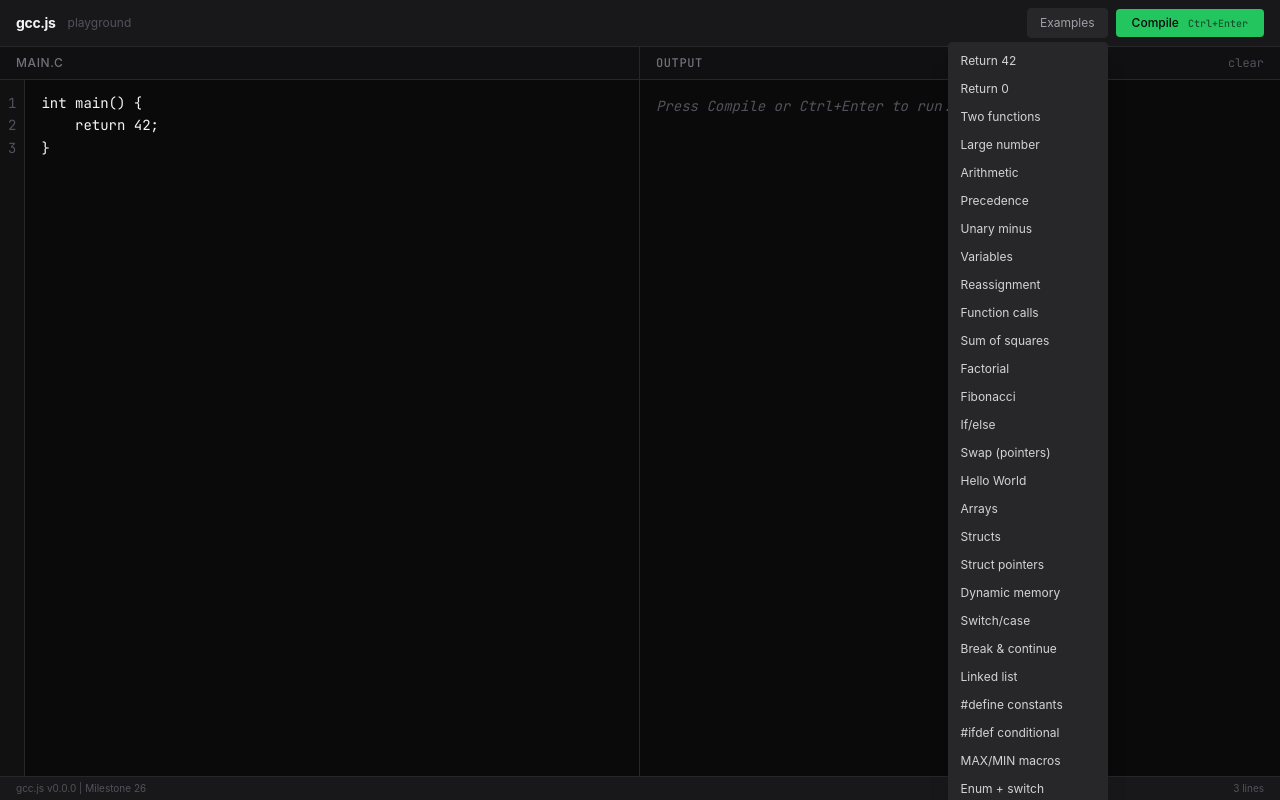
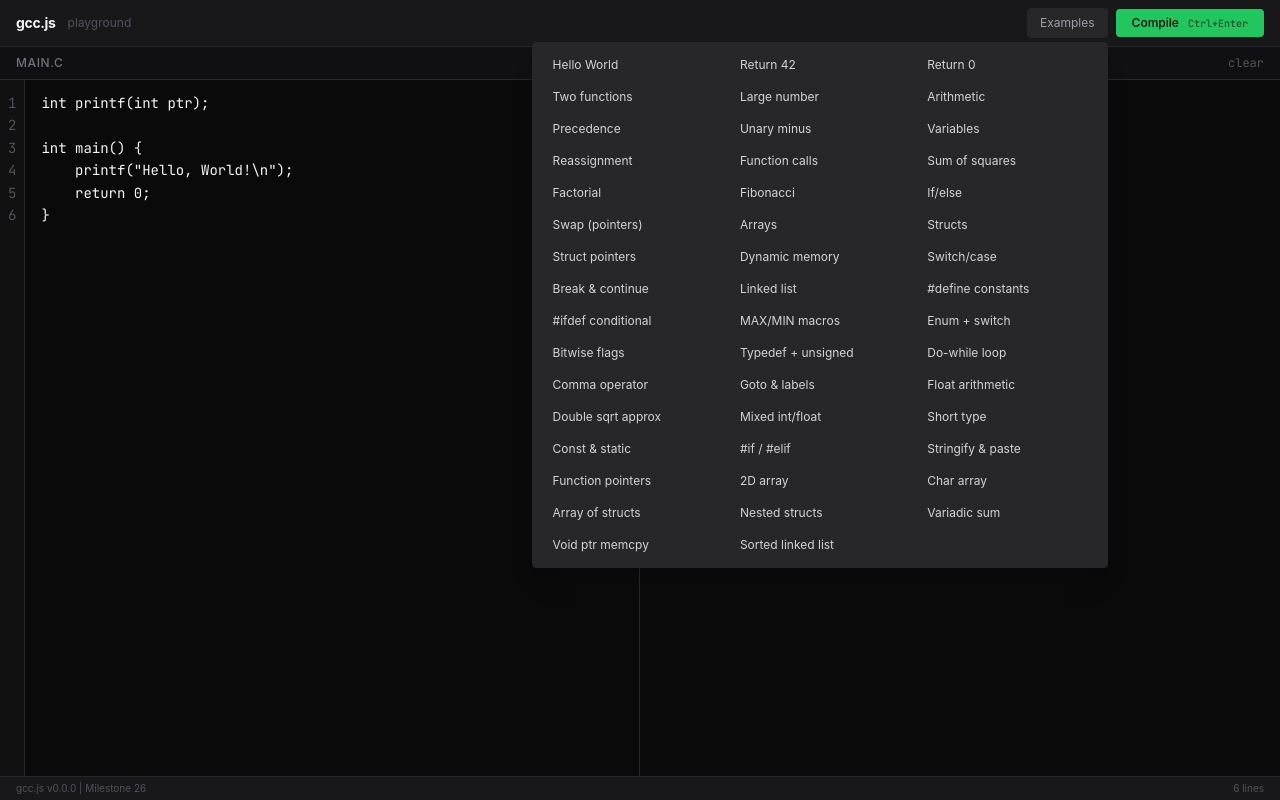
Before and after one commit to Prastavna/gcc.js, a Vue app in the folder playground/: page / in a window 1280 px wide. Both pictures are taken after a click on the button "Examples". Shown: the top 800 px of the page. Built offline with nearby package versions, Linux system fonts and the light colour scheme.

Commit message:
Example dropdown fix

```diff
--- a/playground/src/App.vue
+++ b/playground/src/App.vue
@@ -6,7 +6,7 @@ import type { OutputEntry } from './components/OutputPanel.vue'
 import Toolbar from './components/Toolbar.vue'
 import { compile } from 'gcc.js'
 
-const DEFAULT_CODE = `int main() {\n    return 42;\n}`
+const DEFAULT_CODE = `int printf(int ptr);\n\nint main() {\n    printf("Hello, World!\\n");\n    return 0;\n}`
 
 const code = ref(DEFAULT_CODE)
 const output = ref<OutputEntry[]>([])
--- a/playground/src/components/Toolbar.vue
+++ b/playground/src/components/Toolbar.vue
@@ -11,6 +11,10 @@ const emit = defineEmits<{
 }>()
 
 const examples: { label: string; code: string }[] = [
+  {
+    label: 'Hello World',
+    code: `int printf(int ptr);\n\nint main() {\n    printf("Hello, World!\\n");\n    return 0;\n}`,
+  },
   {
     label: 'Return 42',
     code: `int main() {\n    return 42;\n}`,
@@ -70,10 +74,6 @@ const examples: { label: string; code: string }[] = [
   {
     label: 'Swap (pointers)',
     code: `void swap(int *a, int *b) {\n    int tmp = *a;\n    *a = *b;\n    *b = tmp;\n}\n\nint main() {\n    int x = 1;\n    int y = 2;\n    swap(&x, &y);\n    return x * 10 + y;\n}`,
-  },
-  {
-    label: 'Hello World',
-    code: `int printf(int ptr);\n\nint main() {\n    printf("Hello, World!\\n");\n    return 0;\n}`,
   },
   {
     label: 'Arrays',
@@ -240,16 +240,18 @@ import { ref } from 'vue'
         </button>
         <div
           v-if="showDropdown"
-          class="absolute right-0 top-full z-10 mt-1 min-w-[160px] rounded border border-[var(--color-border)] bg-zinc-800 py-1 shadow-xl"
+          class="absolute right-0 top-full z-10 mt-1 w-[36rem] max-w-[calc(100vw-2rem)] rounded border border-[var(--color-border)] bg-zinc-800 p-2 shadow-xl"
         >
+          <div class="grid grid-cols-3 gap-1">
           <button
             v-for="ex in examples"
             :key="ex.label"
-            class="block w-full px-3 py-1.5 text-left text-xs text-zinc-300 hover:bg-zinc-700 cursor-pointer"
+            class="w-full rounded px-3 py-1.5 text-left text-xs text-zinc-300 hover:bg-zinc-700 cursor-pointer"
             @click="selectExample(ex.code)"
           >
             {{ ex.label }}
           </button>
+          </div>
         </div>
       </div>
 
```
